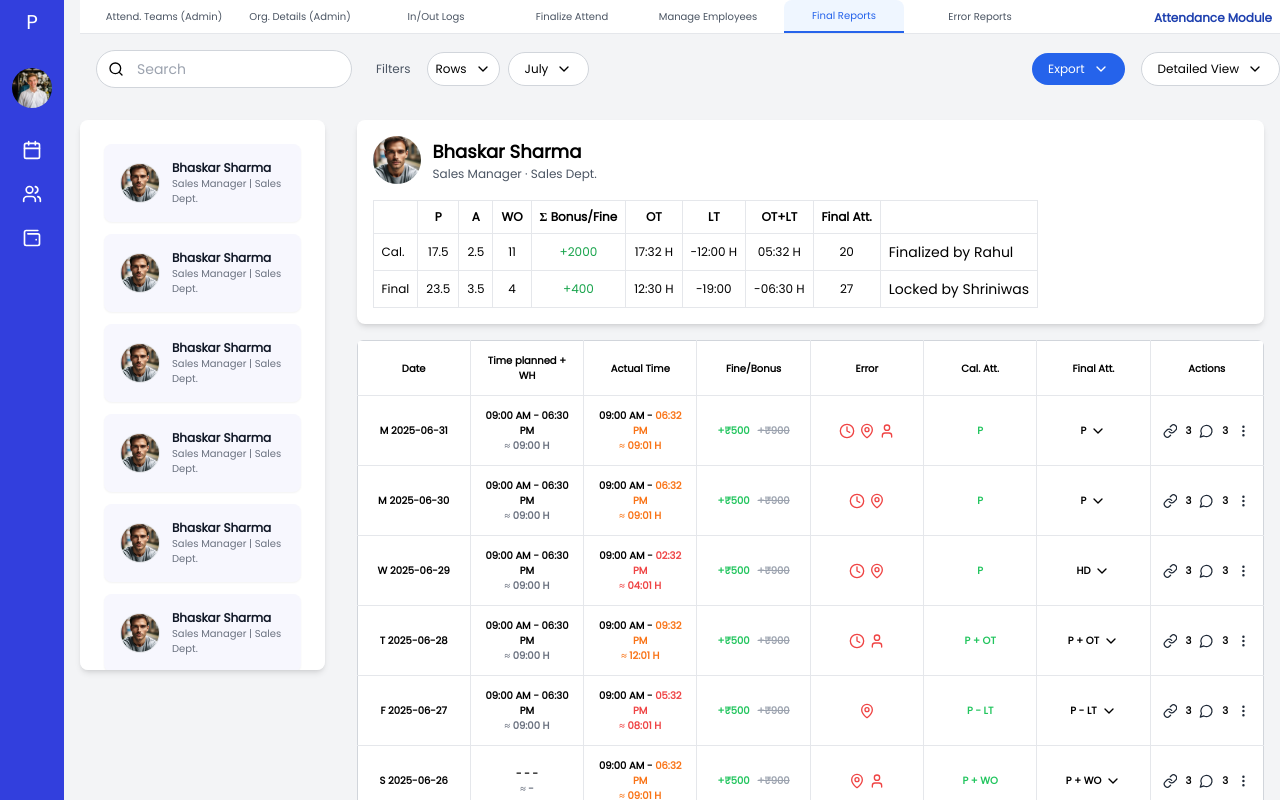
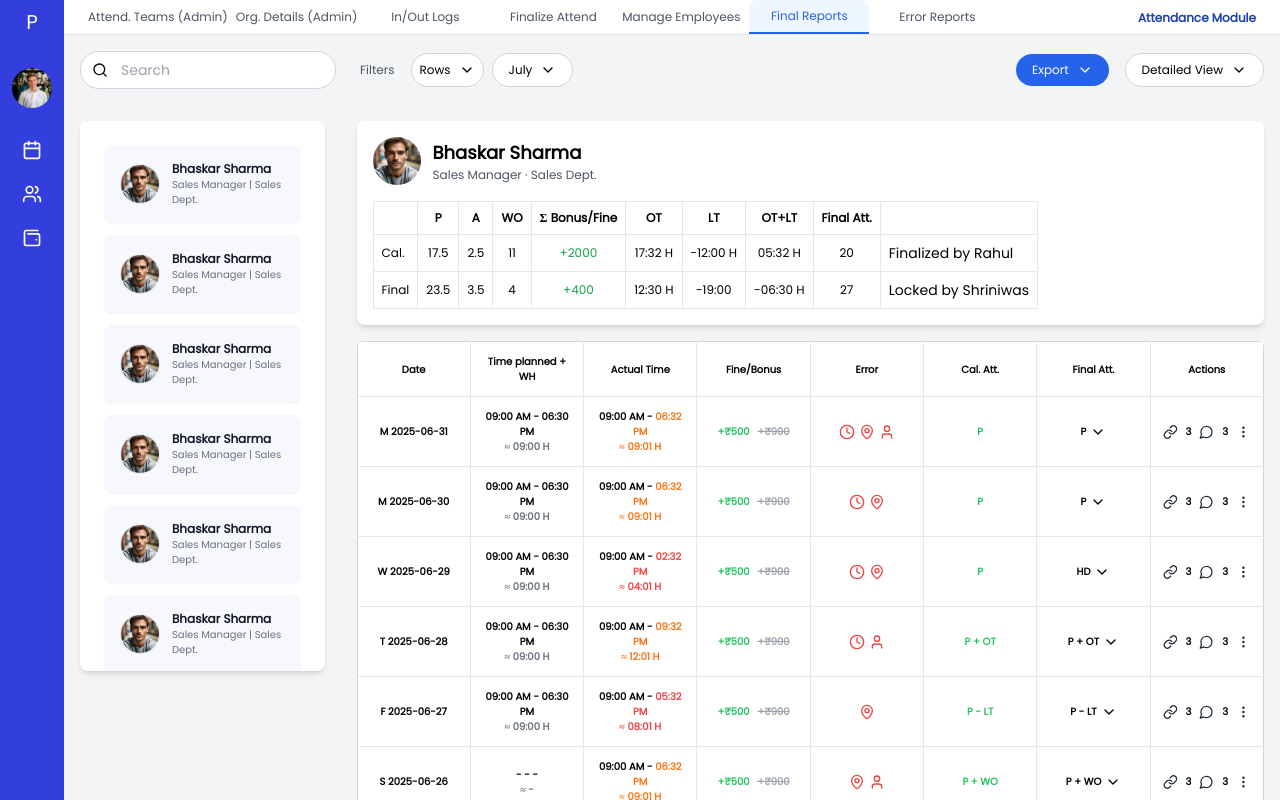
Before and after one commit to Farooq7234/dashboard-praavi, a Next.js app: page / in a window 1280 px wide. Shown: the top 800 px of the page. Built offline with nearby package versions, Linux system fonts and the light colour scheme.

Commit message:
refactor: adjust layout and spacing in TabNavigation and Home components

```diff
--- a/app/page.js
+++ b/app/page.js
@@ -18,7 +18,7 @@ export default function Home() {
         <div className="flex">
           <Sidebar />
           <div className="flex-1">
-            <div className="w-full sm:mx-4">
+            <div className="w-full">
               <TabNavigation />
               <SearchHeader />
             </div>
--- a/components/TabNavigation.jsx
+++ b/components/TabNavigation.jsx
@@ -19,13 +19,13 @@ const TabNavigation = () => {
       <div className="max-w-full">
         <nav className="flex items-center px-6 overflow-x-auto w-full">
           {/* Left side buttons */}
-          <div className="flex gap-4 flex-grow">
+          <div className="flex gap-2  flex-grow">
             {tabs.map((tab) => (
               <button
                 key={tab.id}
                 onClick={() => setActiveTab(tab.id)}
                 className={`
-                  py-2 text-[10px] font-medium rounded-t-lg
+                  py-2 text-xs font-medium rounded-t-lg
                   transition-colors duration-200 relative
                   min-w-[120px] whitespace-nowrap
                   ${
```
